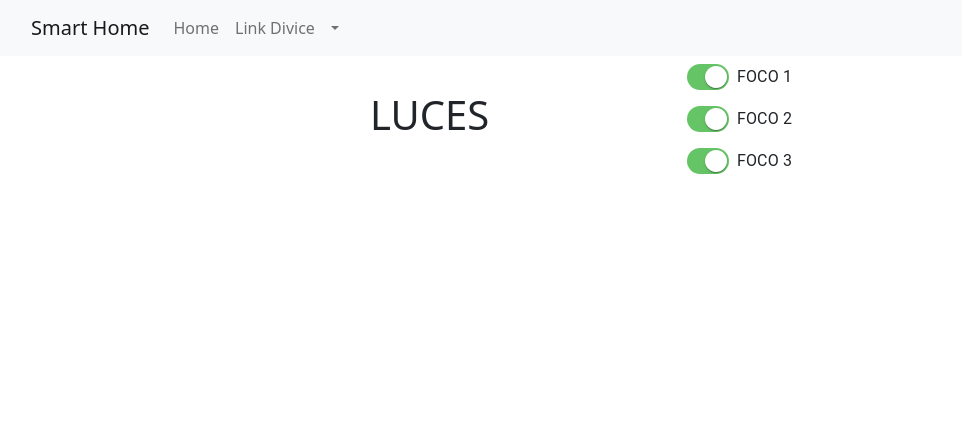
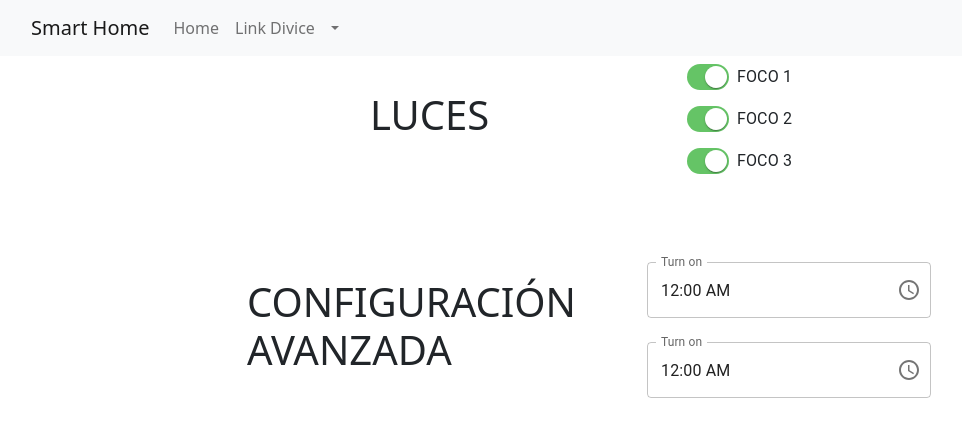
Before and after one commit to soydanteprz/smart-home, a React (Create React App) app: page /room in a window 1280 px wide. Shown: the top 436 px of the page, without its empty margins (51-1013 px from the left). Built offline with nearby package versions, Linux system fonts and the light colour scheme.

Commit message:
WHO ARE YOU

```diff
--- a/package.json
+++ b/package.json
@@ -10,11 +10,14 @@
     "@fortawesome/free-regular-svg-icons": "^6.2.0",
     "@fortawesome/free-solid-svg-icons": "^6.2.0",
     "@fortawesome/react-fontawesome": "^0.2.0",
+    "@mui/lab": "^5.0.0-alpha.103",
     "@mui/material": "^5.10.9",
+    "@mui/x-date-pickers": "^5.0.4",
     "@testing-library/jest-dom": "^5.16.5",
     "@testing-library/react": "^13.4.0",
     "@testing-library/user-event": "^13.5.0",
     "bootstrap": "^5.2.2",
+    "dayjs": "^1.11.5",
     "react": "^18.2.0",
     "react-bootstrap": "^2.5.0",
     "react-dom": "^18.2.0",
--- a/src/App.js
+++ b/src/App.js
@@ -1,12 +1,11 @@
-import logo from './logo.svg';
 import './App.css';
 import 'bootstrap/dist/css/bootstrap.min.css';
 import  NavBar from './components/NavBar';
 import  Home  from './components/Home';
 import  Room  from './components/Room';
+import  BedRoom  from './components/BedRoom';
 import {
   BrowserRouter as Router,
-  Navigate,
   Route,
   Routes,
 } from "react-router-dom";
@@ -18,6 +17,7 @@ export default function App() {
       <Routes>
         <Route path="/" element ={<Home />} />
         <Route path="/room" element={<Room />} />
+        <Route path="/bedroom" element={<BedRoom />} />
       </Routes>
     </Router>
   );
--- /dev/null
+++ b/src/components/BedRoom.js
@@ -0,0 +1,51 @@
+import Stack from "react-bootstrap/Stack";
+import { FontAwesomeIcon } from "@fortawesome/react-fontawesome";
+import {
+    faBed,
+} from "@fortawesome/free-solid-svg-icons";
+import { NavLink } from "react-router-dom";
+
+export default function BedRoom() {
+    return (
+        <Stack direction="vertical" gap={5} className="text-center">
+            <div className="bg-light border">
+                <NavLink
+                    to="/room"
+                    className={({ isActive }) => (isActive ? "active" : "")}
+                >
+                    <FontAwesomeIcon icon={faBed} size="2xl" />
+                </NavLink>
+                <br></br>
+                Cuarto de Daniel
+            </div>
+            <div className="bg-light border">
+                <NavLink
+                    to="/room"
+                    className={({ isActive }) => (isActive ? "active" : "")}
+                >
+                    <FontAwesomeIcon icon={faBed} size="2xl" />
+                </NavLink>
+                <br></br>
+                Cuarto de Dante
+            </div>            <div className="bg-light border">
+                <NavLink
+                    to="/room"
+                    className={({ isActive }) => (isActive ? "active" : "")}
+                >
+                    <FontAwesomeIcon icon={faBed} size="2xl" />
+                </NavLink>
+                <br></br>
+                Cuarto de Blue
+            </div>            <div className="bg-light border">
+                <NavLink
+                    to="/room"
+                    className={({ isActive }) => (isActive ? "active" : "")}
+                >
+                    <FontAwesomeIcon icon={faBed} size="2xl" />
+                </NavLink>
+                <br></br>
+                Cuarto de Randu
+            </div>
+            </Stack>
+    );
+}
--- a/src/components/Home.js
+++ b/src/components/Home.js
@@ -1,6 +1,3 @@
-import Container from "react-bootstrap/Container";
-import Row from "react-bootstrap/Row";
-import Col from "react-bootstrap/Col";
 import Stack from "react-bootstrap/Stack";
 import { FontAwesomeIcon } from "@fortawesome/react-fontawesome";
 import {
@@ -20,7 +17,7 @@ export default function Home() {
         <Stack direction="vertical" gap={5} className="text-center">
             <div className="bg-light border">
                 <NavLink
-                    to="/room"
+                    to="/bedroom"
                     className={({ isActive }) => (isActive ? "active" : "")}
                 >
                     <FontAwesomeIcon icon={faBed} size="2xl" />
--- /dev/null
+++ b/src/components/Lights.js
@@ -0,0 +1,22 @@
+import React from "react";
+import { Box } from "@mui/material";
+import Time from "./Time";
+
+export default function Lights() {
+    return (
+        <Box
+        mt={10}
+        sx={{ flexGrow: 1 }}
+        alignItems={"center"}
+        justifyContent={"center"}
+        flexDirection={{ xs: "column", md: "row" }}
+        display={"flex"} >
+            <Box width={{ xs: "35vh", md: "40vh" }} mr={10}>
+                <h1>CONFIGURACIÓN AVANZADA</h1>
+            </Box>
+            <Box>
+                <Time/>
+            </Box>
+        </Box>
+    );
+}
--- a/src/components/Room.js
+++ b/src/components/Room.js
@@ -1,11 +1,10 @@
 import React from "react";
-import { Container } from "@mui/material";
 import { Box } from "@mui/material";
 import { styled } from "@mui/material/styles";
 import FormGroup from "@mui/material/FormGroup";
 import FormControlLabel from "@mui/material/FormControlLabel";
 import Switch from "@mui/material/Switch";
-import Grid from '@mui/material/Grid'; // Grid version 1
+import Lights from "./Lights";
 
 
 const IOSSwitch = styled((props) => (
@@ -66,7 +65,14 @@ const IOSSwitch = styled((props) => (
 
 export default function Room() {
     return (
-        <Box sx={{ flexGrow: 1 }} alignItems={"center"} justifyContent={"center"} flexDirection={{ xs: "column", md: "row" }} display={"flex"} >
+        <Box>
+        <Box
+
+        sx={{ flexGrow: 1 }}
+        alignItems={"center"}
+        justifyContent={"center"}
+        flexDirection={{ xs: "column", md: "row" }}
+        display={"flex"} >
             <Box width={{ xs: "35vh", md: "40vh" }}>
                 <h1>LUCES</h1>
             </Box>
@@ -88,5 +94,9 @@ export default function Room() {
             </FormGroup>
             </Box>
         </Box>
+        <Lights />
+        </Box>
+
+
     );
 }
--- /dev/null
+++ b/src/components/Time.js
@@ -0,0 +1,34 @@
+import * as React from "react";
+import dayjs from "dayjs";
+import TextField from "@mui/material/TextField";
+import Stack from "@mui/material/Stack";
+import { LocalizationProvider } from "@mui/x-date-pickers/LocalizationProvider";
+import { AdapterDayjs } from "@mui/x-date-pickers/AdapterDayjs";
+import { DesktopTimePicker } from "@mui/x-date-pickers/DesktopTimePicker";
+
+export default function Time() {
+    const [value, setValue] = React.useState(dayjs("2018-01-01T00:00:00.000Z"));
+
+    return (
+        <LocalizationProvider dateAdapter={AdapterDayjs}>
+            <Stack spacing={3}>
+                <DesktopTimePicker
+                    label="Turn on"
+                    value={value}
+                    onChange={(newValue) => {
+                        setValue(newValue);
+                    }}
+                    renderInput={(params) => <TextField {...params} />}
+                />
+                <DesktopTimePicker
+                    label="Turn on"
+                    value={value}
+                    onChange={(newValue) => {
+                        setValue(newValue);
+                    }}
+                    renderInput={(params) => <TextField {...params} />}
+                />
+            </Stack>
+        </LocalizationProvider>
+    );
+}
```
Also changed, not shown: 1 other file (tests, documents, lock files or other folders).
